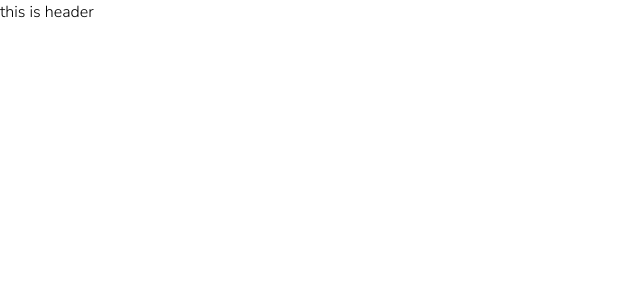
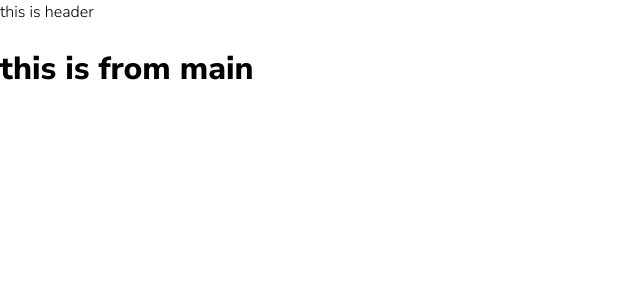
Before and after one commit to liampc/rest-countries, a React (Create React App) app: page / in a window 1280 px wide. Shown: the top 300 px of the page, without its empty margins (0-640 px from the left). Built offline with nearby package versions, Linux system fonts and the light colour scheme.

Commit message:
add temp main:

```diff
--- a/src/App.js
+++ b/src/App.js
@@ -1,10 +1,12 @@
 import './App.scss';
 import Header from './layout/header/Header'
+import Main from './layout/main/Main'
 
 function App() {
   return (
     <div className="App">
       <Header />
+      <Main />
     </div>
   );
 }
--- a/src/Routes.js
+++ b/src/Routes.js
@@ -1,12 +1,13 @@
 import React from 'react';
 import {BrowserRouter, Switch, Route } from 'react-router-dom';
 import App from './App';
+
 
 const Routes = () => {
     return (
         <BrowserRouter>
             <Switch>
-                <Route path="/" component={App} />
+                <Route exact path="/" component={App} />
 
             </Switch>
 
--- /dev/null
+++ b/src/layout/main/Main.js
@@ -0,0 +1,12 @@
+import React from 'react'
+
+
+const Main = () => {
+    return (
+        <main>
+            <h1>this is from main</h1>
+        </main>
+    )
+}
+
+export default Main
```
